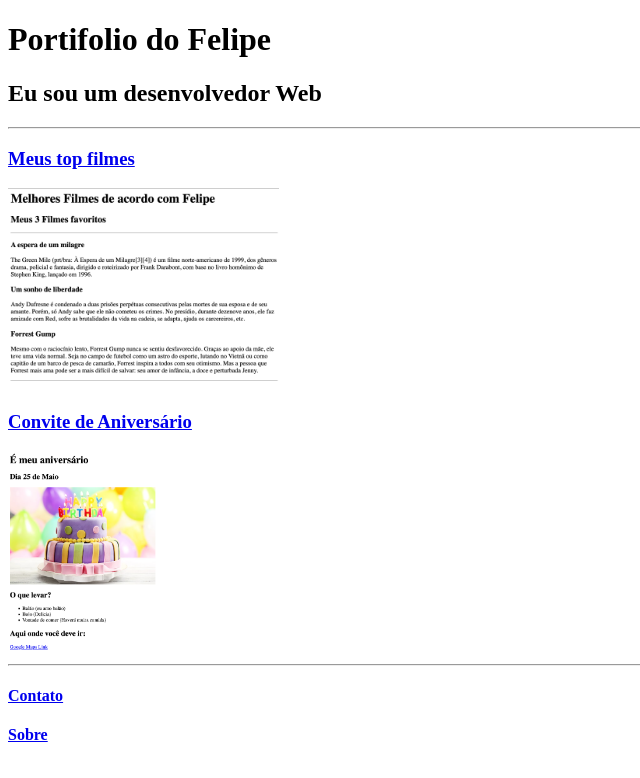
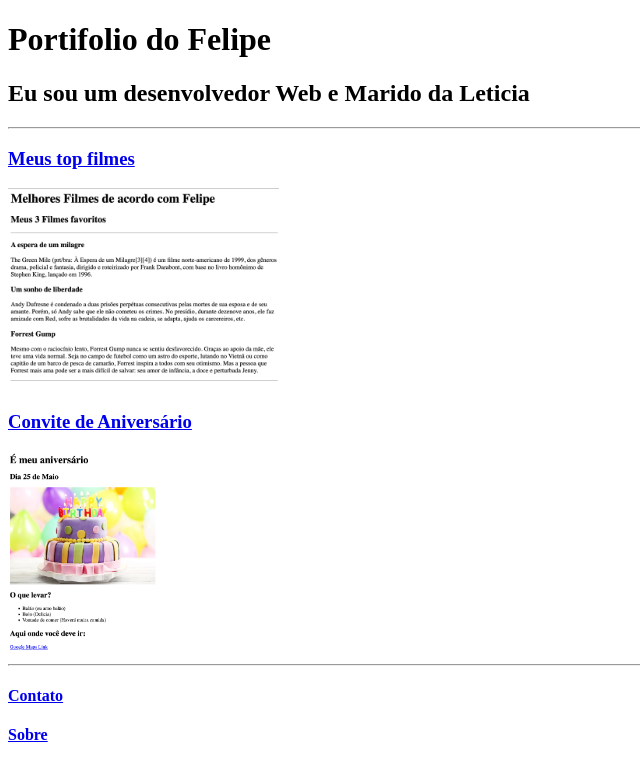
Before and after one commit to FelipeGozzo/Html---Portifolio, a plain HTML site: page index.html in a window 1280 px wide. Shown: the whole page, without its empty margins (0-640 px from the left). Drawn offline with Linux system fonts and the light colour scheme.

Commit message:
Update index.html

```diff
--- a/index.html
+++ b/index.html
@@ -8,7 +8,7 @@
 </head>
 <body>
     <h1>Portifolio do Felipe</h1>
-    <h2>Eu sou um desenvolvedor Web</h2>
+    <h2>Eu sou um desenvolvedor Web e Marido da Leticia </h2>
     <hr>
     <h3><a href="./public/movie-ranking.html">Meus top filmes</a> <br></h3>
     <img src="./assets/images/Filmes.png" height="200" alt="Imagem Filmes"/>
```
